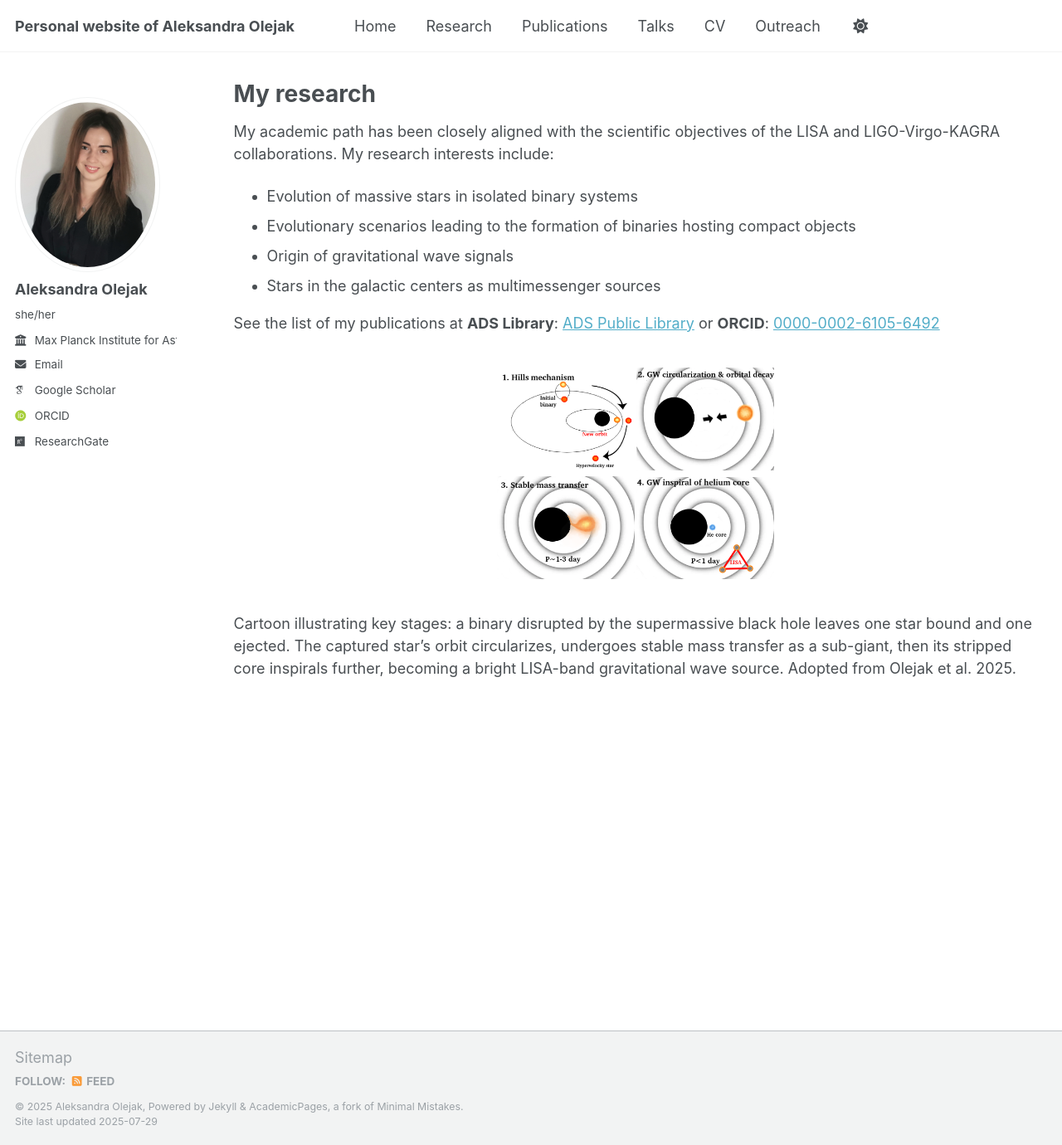
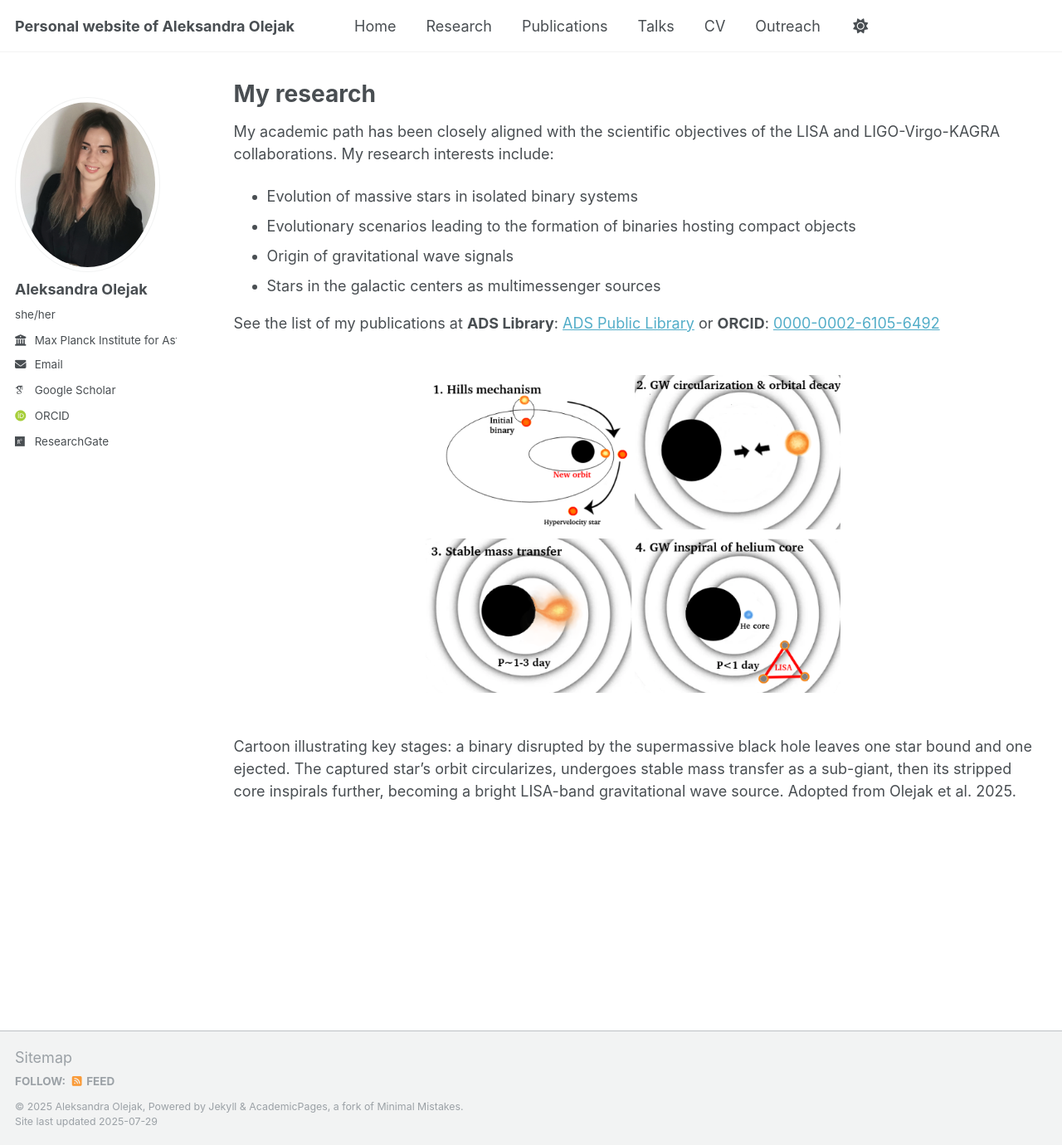
Before and after one commit to aleole/aleole.github.io, a Jekyll site: the page built from _pages/about.md, in a window 1280 px wide and 1380 px high. Shown: the whole window at 83% size. Built offline with Jekyll 4.4.1, drawn with Linux system fonts in a browser that asks for light colours; some web fonts are replaced; a script that is not in the unit is left out.

Commit message:
Update about.md

```diff
--- a/_pages/about.md
+++ b/_pages/about.md
@@ -22,6 +22,6 @@ See the list of my publications at
 **ORCID**: [0000-0002-6105-6492](https://orcid.org/0000-0002-6105-6492)
 
  <div style="text-align: center;">
-  <img src="./../images/SMBH_hills.png" width="400"/>
+  <img src="./../images/SMBH_hills.png" width="600"/>
 </div>
 Cartoon illustrating key stages: a binary disrupted by the supermassive black hole leaves one star bound and one ejected. The captured star’s orbit circularizes, undergoes stable mass transfer as a sub-giant, then its stripped core inspirals further, becoming a bright LISA-band gravitational wave source. Adopted from Olejak et al. 2025.
```
